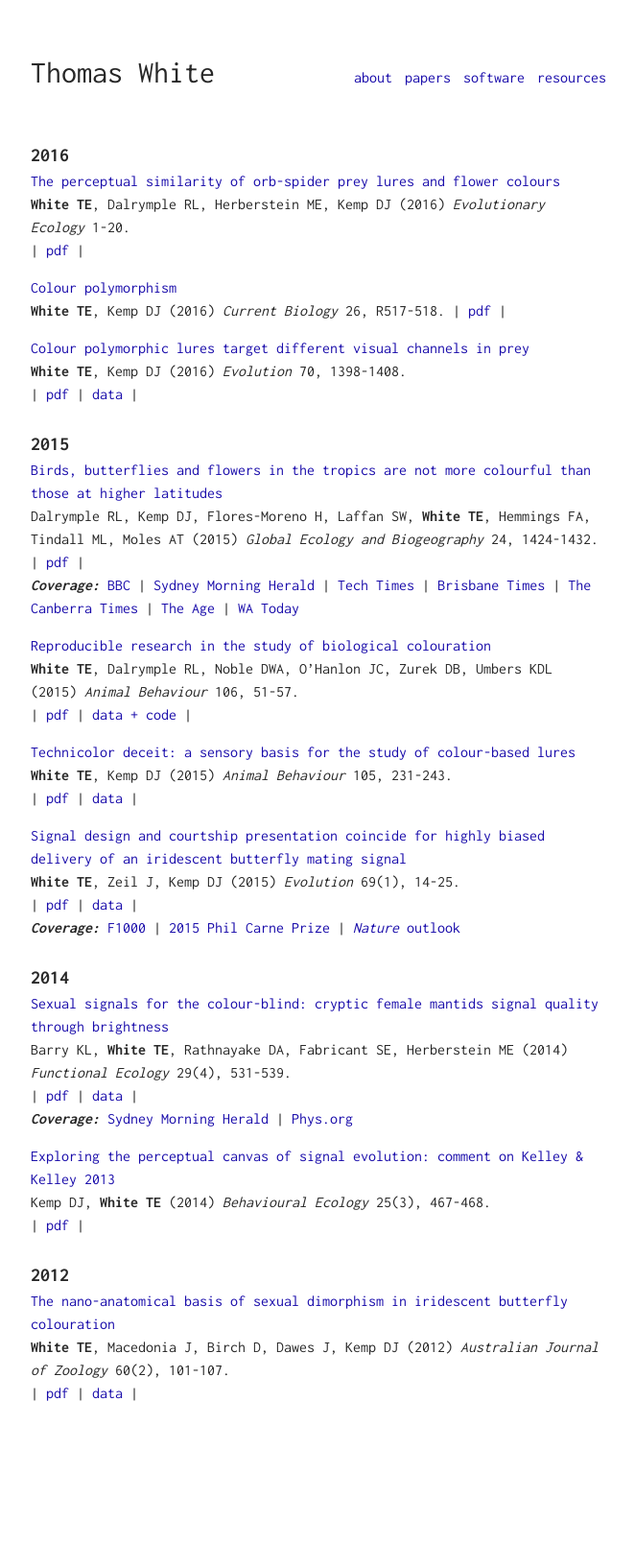
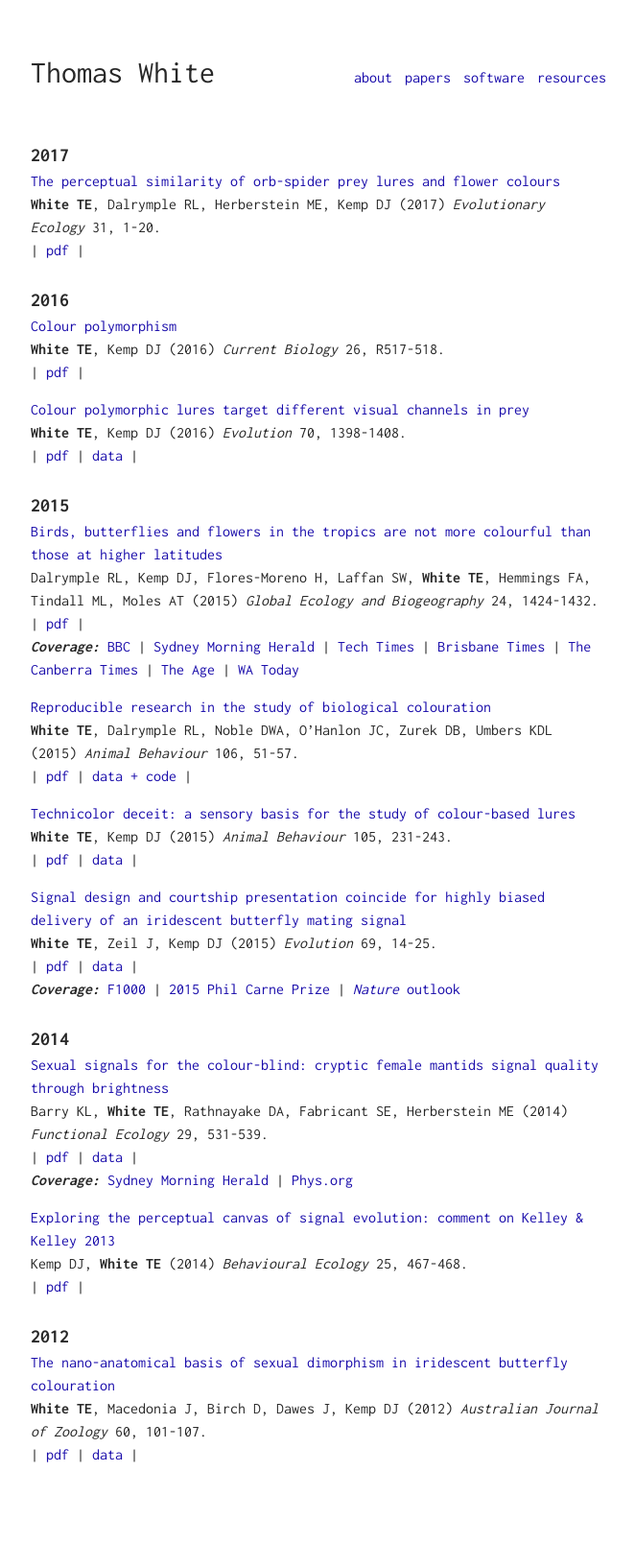
Before and after one commit to thomased/thomased.github.io, a Jekyll site: the page built from papers/index.md, in a window 1280 px wide. Shown: the whole page at 96% size, without its empty margins (308-970 px from the left). Built offline with Jekyll 4.4.1, drawn with Linux system fonts in a browser that asks for light colours; our own code applies the rules of GitHub Pages for plain Markdown files; before the commit the page ends 1569 px from its top, so only the background shows below that.

Commit message:
Formatting

```diff
--- a/papers/index.md
+++ b/papers/index.md
@@ -2,11 +2,13 @@
 layout: post
 ---
 
-# 2016
+# 2017
 
 [The perceptual similarity of orb-spider prey lures and flower colours](http://dx.doi.org/10.1007%2Fs10682-016-9876-x)
-**White TE**, Dalrymple RL, Herberstein ME, Kemp DJ (2016) _Evolutionary Ecology_ 1-20.
+**White TE**, Dalrymple RL, Herberstein ME, Kemp DJ (2017) _Evolutionary Ecology_ 31, 1-20.
 | [pdf]({{ site.url }}/docs/white_2016_perceptual.pdf) |
+
+# 2016
 
 [Colour polymorphism](http://dx.doi.org/10.1016/j.cub.2016.03.017)
 **White TE**, Kemp DJ (2016) _Current Biology_ 26, R517-518.
@@ -32,23 +34,23 @@ Dalrymple RL, Kemp DJ, Flores-Moreno H, Laffan SW, **White TE**, Hemmings FA, Ti
 | [pdf]({{ site.url }}/docs/white_2015_technicolour_deceit.pdf) | [data](http://dx.doi.org/10.6084/m9.figshare.1371150) |
 
 [Signal design and courtship presentation coincide for highly biased delivery of an iridescent butterfly mating signal](http://dx.doi.org/10.1111/evo.12551)
-**White TE**, Zeil J, Kemp DJ (2015) _Evolution_ 69(1), 14-25.
+**White TE**, Zeil J, Kemp DJ (2015) _Evolution_ 69, 14-25.
 | [pdf]({{ site.url }}/docs/white_2015_signal.pdf) | [data](http://dx.doi.org/10.5061/dryad.3hk2v) |
 ***Coverage:*** [F1000](http://dx.doi.org/10.3410/f.725363794.793504390%20) | [2015 Phil Carne Prize](http://tinyurl.com/owrs54p) | [_Nature_ outlook](http://dx.doi.org/10.1038/526S8a)
 
 # 2014
 
 [Sexual signals for the colour-blind: cryptic female mantids signal quality through brightness](http://dx.doi.org/10.1111/1365-2435.12363)
-Barry KL, **White TE**, Rathnayake DA, Fabricant SE, Herberstein ME (2014) _Functional Ecology_ 29(4), 531-539.
+Barry KL, **White TE**, Rathnayake DA, Fabricant SE, Herberstein ME (2014) _Functional Ecology_ 29, 531-539.
 | [pdf]({{ site.url }}/docs/barry_2014_sexual.pdf) | [data](http://dx.doi.org/10.5061/dryad.3hk2v) |
 ***Coverage:*** [Sydney Morning Herald]({{ site.url }}/docs/barry_2014_sexual_smh.pdf) | [Phys.org]({{ site.url }}/docs/barry_2014_sexual_phys.pdf)
 
 [Exploring the perceptual canvas of signal evolution: comment on Kelley & Kelley 2013](http://dx.doi.org/10.1093/beheco/aru012)
-Kemp DJ, **White TE** (2014) _Behavioural Ecology_ 25(3), 467-468.
+Kemp DJ, **White TE** (2014) _Behavioural Ecology_ 25, 467-468.
 | [pdf]({{ site.url }}/docs/kemp_2014_exploring.pdf) |
 
 # 2012
 
 [The nano-anatomical basis of sexual dimorphism in iridescent butterfly colouration](http://dx.doi.org/10.1071/ZO12045)
-**White TE**,  Macedonia J, Birch D, Dawes J, Kemp DJ (2012) _Australian Journal of Zoology_ 60(2), 101-107.
+**White TE**,  Macedonia J, Birch D, Dawes J, Kemp DJ (2012) _Australian Journal of Zoology_ 60, 101-107.
 | [pdf]({{ site.url }}/docs/white_2012_nano.pdf) | [data](http://figshare.com/articles/Data_from_White_et_al_2012_The_nano_anatomical_basis_of_sexual_dimorphism_in_iridescent_butterfly_colouration_/897985) |
```
